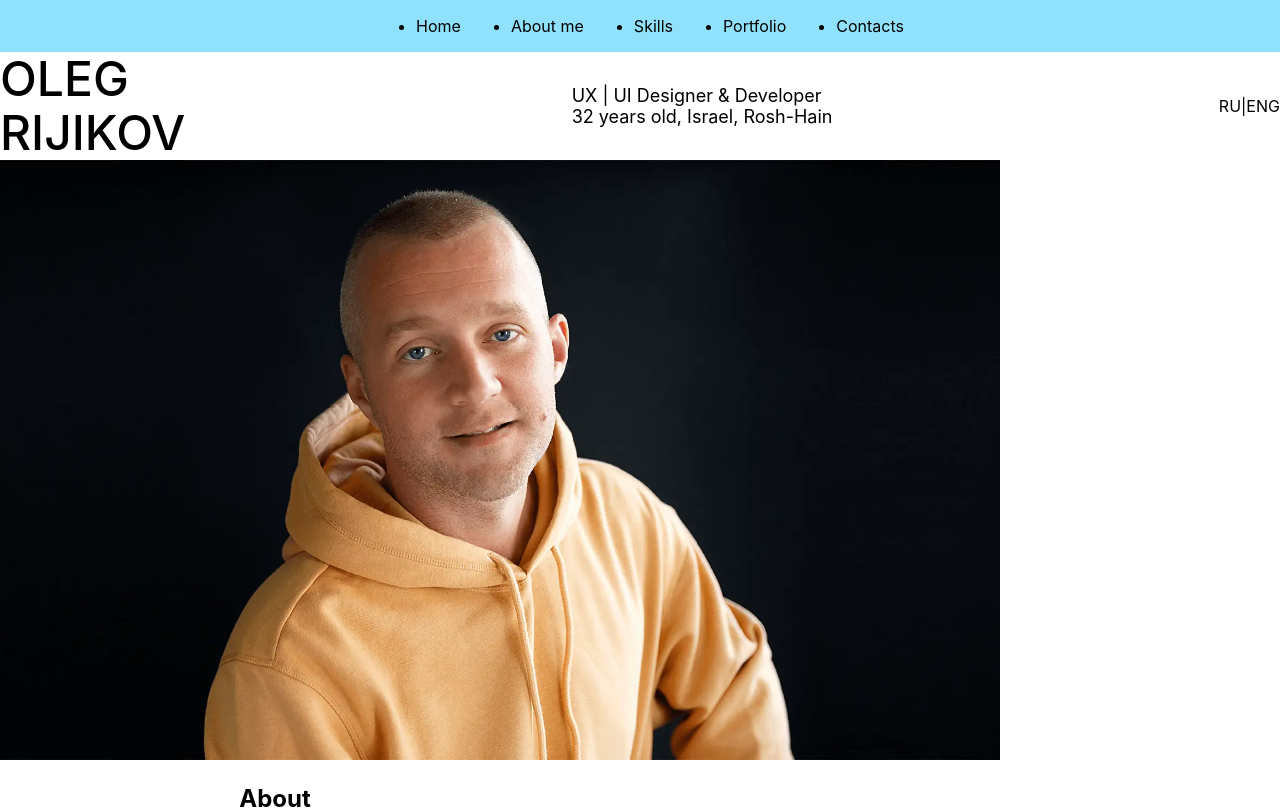
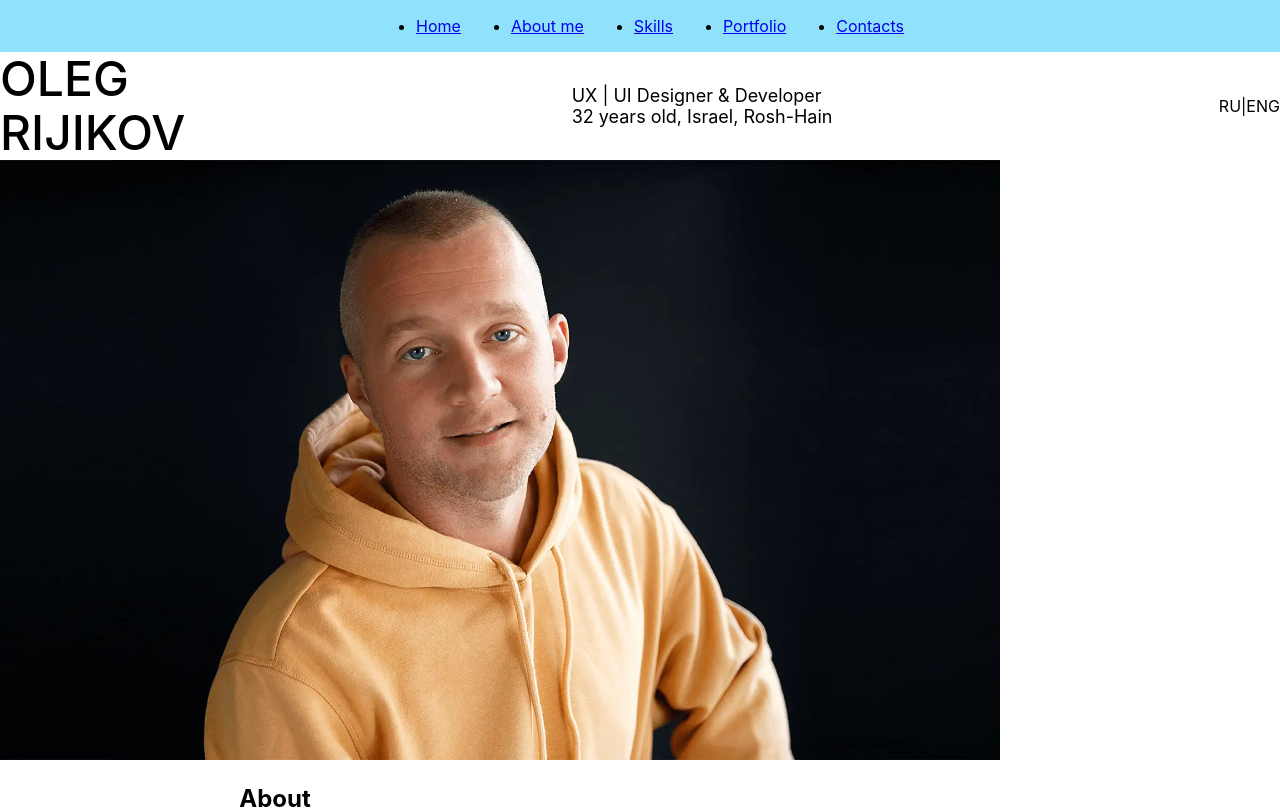
Before and after one commit to Olegrij/portfolio-incubator, a React app: page / in a window 1280 px wide. Shown: the top 809 px of the page. Built offline with nearby package versions, Linux system fonts and the light colour scheme.

Commit message:
structure finish ( fix )

```diff
--- a/src/components/menu/Menu.tsx
+++ b/src/components/menu/Menu.tsx
@@ -7,7 +7,7 @@ export const Menu = (props: { menuItems: Array<string> }) => {
             <ul>
                 {props.menuItems.map((item, index) => {
                     return <li key={index}>
-                        <a>{item}</a>
+                        <a href=" ">{item}</a>
                     </li>
                 })}
             </ul>
```
